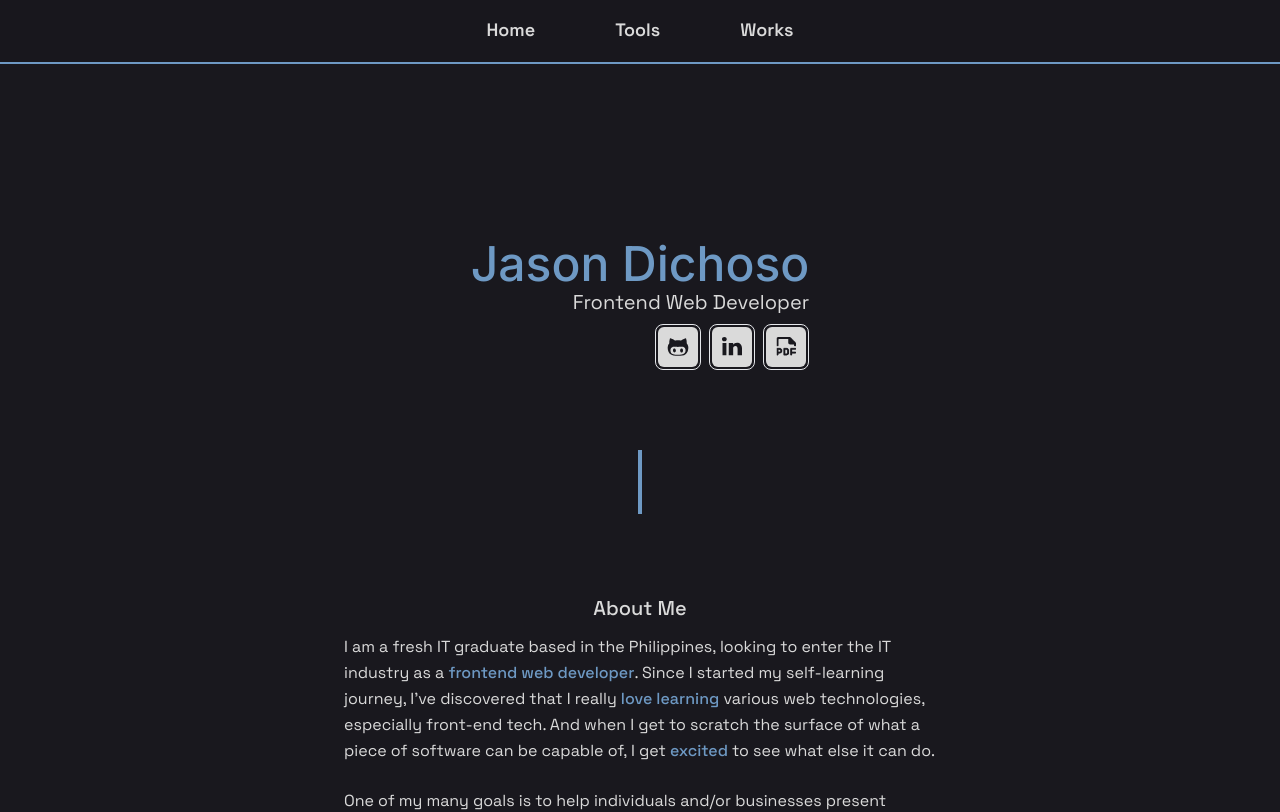
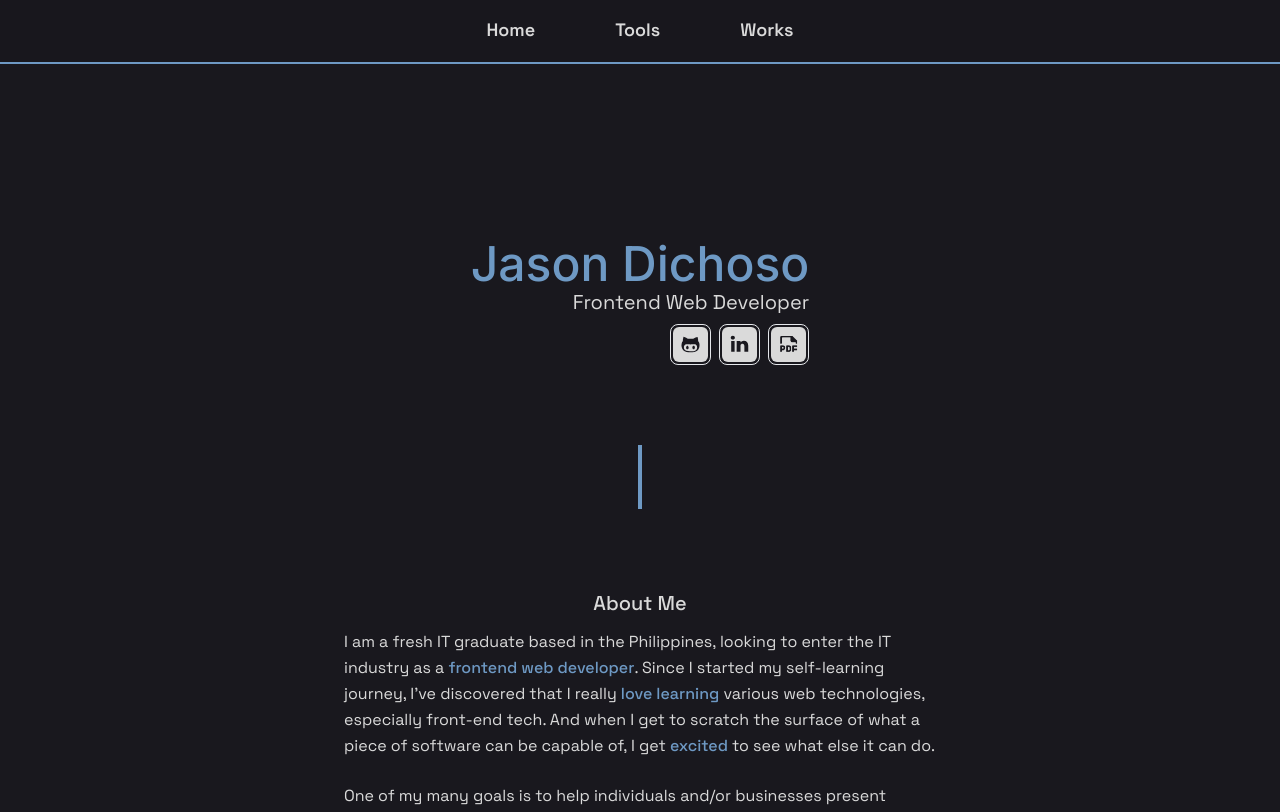
Before and after one commit to jdichh/portfolio-next, a Next.js app: page / in a window 1280 px wide. Shown: the top 812 px of the page. Built offline with nearby package versions, Linux system fonts and the light colour scheme.

Commit message:
reduced icon sizes by 5px

```diff
--- a/src/components/footer.tsx
+++ b/src/components/footer.tsx
@@ -5,7 +5,7 @@ import { motion } from "framer-motion";
 import Image from "next/image";
 
 export default function Footer() {
-  const ICON_DIMENSIONS = 40
+  const ICON_DIMENSIONS = 35
   const ON_HOVER_SCALE = 1.1;
   const ON_TAP_SCALE = 0.9;
 
--- a/src/components/hero.tsx
+++ b/src/components/hero.tsx
@@ -8,7 +8,7 @@ import { Inter } from "next/font/google";
 const inter = Inter({ subsets: ["latin"] });
 
 export default function Hero() {
-  const ICON_DIMENSIONS = 40;
+  const ICON_DIMENSIONS = 35;
   const ON_HOVER_SCALE = 1.1;
   const ON_TAP_SCALE = 0.9;
 
```
Also changed, not shown: 1 other file (tests, documents, lock files or other folders).
